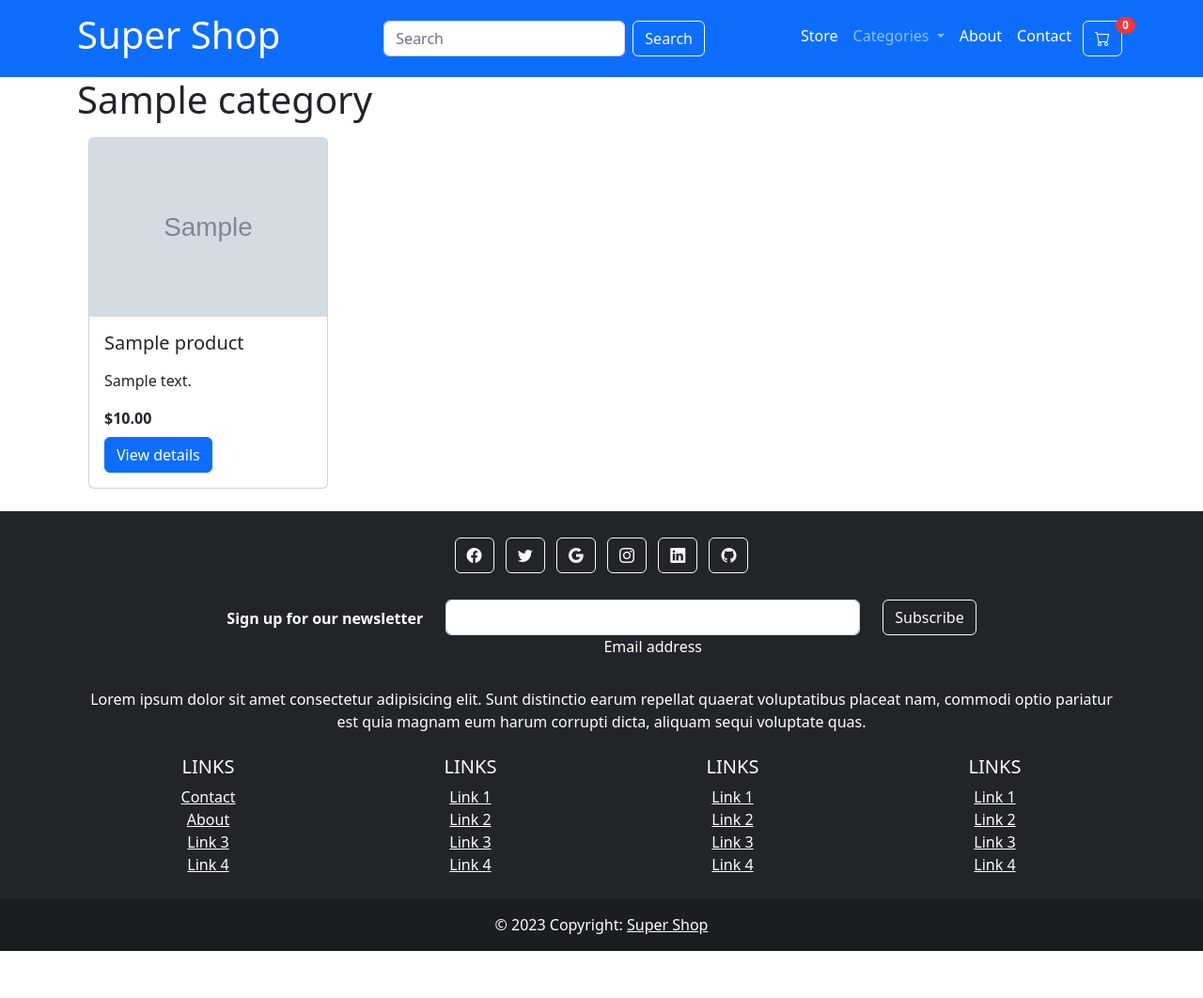
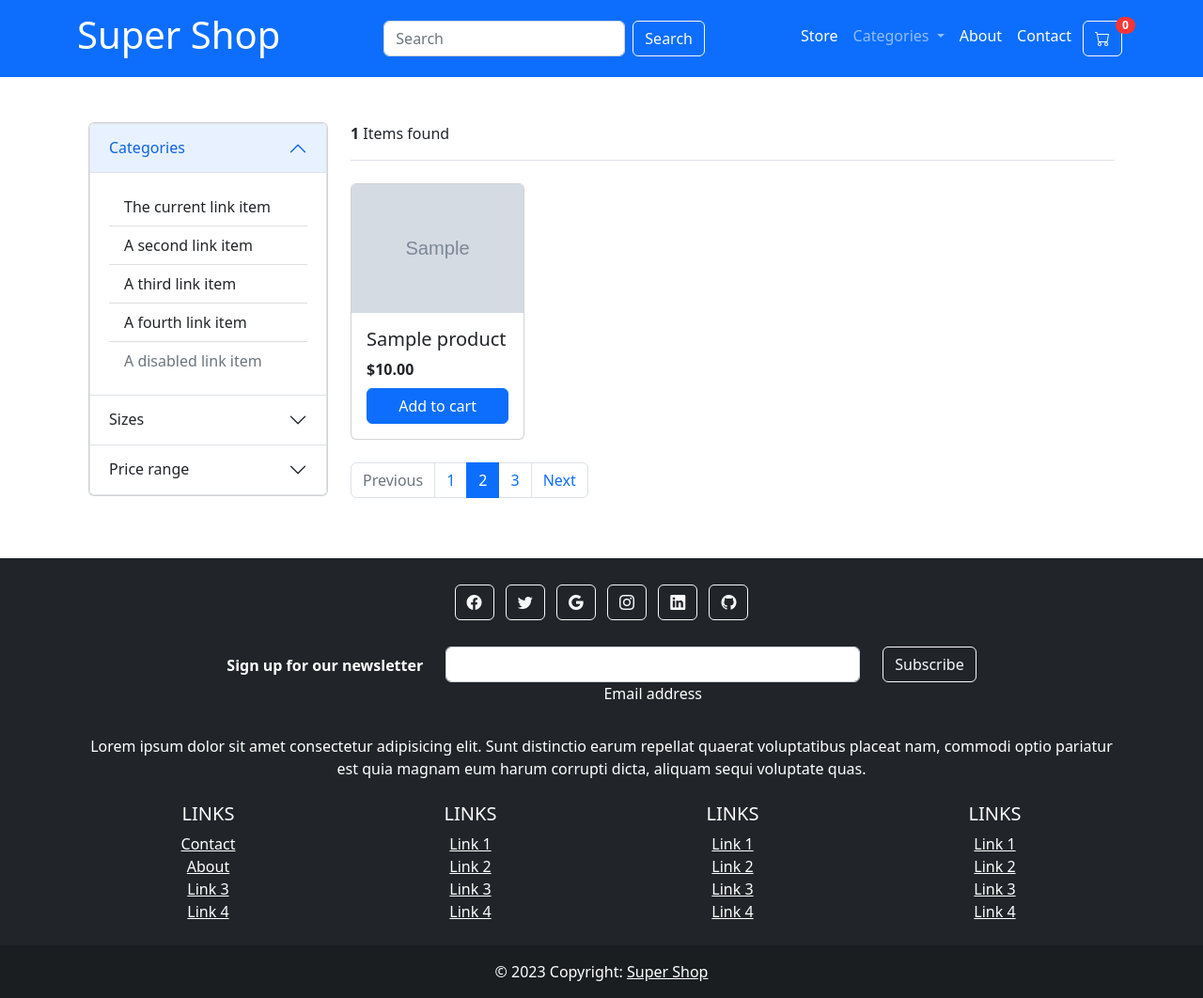
Before and after one commit to SerhiiKarnaukh/vue-test-manager, a Django app: a page that uses backend/shop/shop/apps/core/templates/core/includes/navbar.html in a window 1280 px wide. Shown: the whole page at 94% size. Before the commit the page ends 1012 px from the top, so only its background shows below. Run offline with Django 4.2, Linux system fonts and the light colour scheme; tables that the repository leaves empty hold one stand-in row (values such as "Sample post"); grey boxes marked "Sample" are stand-in pictures; some libraries are stand-ins or nearby versions.

Commit message:
Changed Store Page

```diff
--- a/backend/shop/shop/apps/core/templates/core/includes/navbar.html
+++ b/backend/shop/shop/apps/core/templates/core/includes/navbar.html
@@ -23,7 +23,7 @@
             </form>
             <ul class="navbar-nav ms-auto mb-2 mb-lg-0">
                 <li class="nav-item">
-                    <a class="nav-link active" aria-current="page" href="#">Store</a>
+                    <a class="nav-link active" aria-current="page" href="{% url 'store' %}">Store</a>
                 </li>
                 <li class="nav-item dropdown">
                     <a class="nav-link dropdown-toggle"
--- a/backend/shop/shop/apps/core/urls.py
+++ b/backend/shop/shop/apps/core/urls.py
@@ -4,6 +4,7 @@ from core.views import contact, about
 from product.views import ProductDetail, CategoryDetail
 
 urlpatterns = [
+    path('', CategoryDetail.as_view(), name='store'),
     path('contact/', contact, name='contact'),
     path('about/', about, name='about'),
     path('<slug:slug>/', CategoryDetail.as_view(), name='category_detail'),
--- a/backend/shop/shop/apps/product/templates/product/category_detail.html
+++ /dev/null
@@ -1,29 +0,0 @@
-{% extends "core/base.html" %}
-{% block title %}
-    {{ category.name }} |
-{% endblock title %}
-{% block content %}
-    <h1 class="mb-3">{{ category }}</h1>
-    <div class="container">
-        <div class="row">
-            {% for product in products %}
-                <div class="col-md-4 col-lg-3">
-                    <div class="card mb-4">
-                        <img src="{{ product.image.url }}"
-                             height=""
-                             width=""
-                             class="card-img-top"
-                             alt="{{ product.name }}"/>
-                        <div class="card-body">
-                            <h5 class="card-title">{{ product.name }}</h5>
-                            <p class="card-text">{{ product.description | linebreaks | truncatewords:25 }}</p>
-                            <div class="fw-bold mb-2">${{ product.price }}</div>
-                            <a href="{{ product.get_absolute_url }}" class="btn btn-primary">View details</a
-                                >
-                            </div>
-                        </div>
-                    </div>
-                {% endfor %}
-            </div>
-        </div>
-    {% endblock content %}
--- /dev/null
+++ b/backend/shop/shop/apps/product/templates/product/store.html
@@ -0,0 +1,219 @@
+{% extends "core/base.html" %}
+{% block title %}
+    {{ store_title }} |
+{% endblock title %}
+{% block content %}
+    <section class="py-5">
+        <div class="container">
+            <div class="row">
+                <aside class="col-md-3">
+                    <div class="card">
+                        <div class="accordion" id="accordionExample">
+                            <div class="accordion-item">
+                                <h2 class="accordion-header" id="headingOne">
+                                    <button class="accordion-button"
+                                            type="button"
+                                            data-bs-toggle="collapse"
+                                            data-bs-target="#collapseOne"
+                                            aria-expanded="true"
+                                            aria-controls="collapseOne">
+                                        Categories
+                                    </button>
+                                </h2>
+                                <div id="collapseOne"
+                                     class="accordion-collapse collapse show"
+                                     aria-labelledby="headingOne"
+                                     data-bs-parent="#accordionExample">
+                                    <div class="accordion-body">
+                                        <div class="list-group list-group-flush">
+                                            <a href="#"
+                                               class="list-group-item list-group-item-action"
+                                               aria-current="true">The current link item</a>
+                                            <a href="#" class="list-group-item list-group-item-action">A second link item</a>
+                                            <a href="#" class="list-group-item list-group-item-action">A third link item</a>
+                                            <a href="#" class="list-group-item list-group-item-action">A fourth link item</a>
+                                            <a class="list-group-item list-group-item-action disabled">A disabled link item</a>
+                                        </div>
+                                    </div>
+                                </div>
+                            </div>
+                            <div class="accordion-item">
+                                <h2 class="accordion-header" id="headingTwo">
+                                    <button class="accordion-button collapsed"
+                                            type="button"
+                                            data-bs-toggle="collapse"
+                                            data-bs-target="#collapseTwo"
+                                            aria-expanded="false"
+                                            aria-controls="collapseTwo">
+                                        Sizes
+                                    </button>
+                                </h2>
+                                <div id="collapseTwo"
+                                     class="accordion-collapse collapse"
+                                     aria-labelledby="headingTwo"
+                                     data-bs-parent="#accordionExample">
+                                    <div class="accordion-body">
+                                        <ul class="list-group list-group-flush">
+                                            <li class="list-group-item">
+                                                <input class="form-check-input me-1"
+                                                       type="checkbox"
+                                                       value=""
+                                                       id="firstCheckboxStretched"/>
+                                                <label class="form-check-label stretched-link" for="firstCheckboxStretched">XS</label>
+                                            </li>
+                                            <li class="list-group-item">
+                                                <input class="form-check-input me-1"
+                                                       type="checkbox"
+                                                       value=""
+                                                       id="secondCheckboxStretched"/>
+                                                <label class="form-check-label stretched-link" for="secondCheckboxStretched">SM</label>
+                                            </li>
+                                            <li class="list-group-item">
+                                                <input class="form-check-input me-1"
+                                                       type="checkbox"
+                                                       value=""
+                                                       id="thirdCheckboxStretched"/>
+                                                <label class="form-check-label stretched-link" for="thirdCheckboxStretched">LG</label>
+                                            </li>
+                                            <li class="list-group-item">
+                                                <input class="form-check-input me-1"
+                                                       type="checkbox"
+                                                       value=""
+                                                       id="thirdCheckboxStretched"/>
+                                                <label class="form-check-label stretched-link" for="thirdCheckboxStretched">XXL</label>
+                                            </li>
+                                        </ul>
+                                    </div>
+                                </div>
+                            </div>
+                            <div class="accordion-item">
+                                <h2 class="accordion-header" id="headingThree">
+                                    <button class="accordion-button collapsed"
+                                            type="button"
+                                            data-bs-toggle="collapse"
+                                            data-bs-target="#collapseThree"
+                                            aria-expanded="false"
+                                            aria-controls="collapseThree">
+                                        Price range
+                                    </button>
+                                </h2>
+                                <div id="collapseThree"
+                                     class="accordion-collapse collapse"
+                                     aria-labelledby="headingThree"
+                                     data-bs-parent="#accordionExample">
+                                    <div class="accordion-body">
+                                        <div class="row">
+                                            <div class="col-md-6">
+                                                <label class="form-label">Min</label>
+                                                <select class="mr-2 form-control">
+                                                    <option value="0">
+                                                        $0
+                                                    </option>
+                                                    <option value="50">
+                                                        $50
+                                                    </option>
+                                                    <option value="100">
+                                                        $100
+                                                    </option>
+                                                    <option value="150">
+                                                        $150
+                                                    </option>
+                                                    <option value="200">
+                                                        $200
+                                                    </option>
+                                                    <option value="500">
+                                                        $500
+                                                    </option>
+                                                    <option value="1000">
+                                                        $1000
+                                                    </option>
+                                                </select>
+                                            </div>
+                                            <div class="text-end col-md-6">
+                                                <label class="form-label">Max</label>
+                                                <select class="mr-2 form-control">
+                                                    <option value="50">
+                                                        $50
+                                                    </option>
+                                                    <option value="100">
+                                                        $100
+                                                    </option>
+                                                    <option value="150">
+                                                        $150
+                                                    </option>
+                                                    <option value="200">
+                                                        $200
+                                                    </option>
+                                                    <option value="500">
+                                                        $500
+                                                    </option>
+                                                    <option value="1000">
+                                                        $1000
+                                                    </option>
+                                                    <option value="2000">
+                                                        $2000+
+                                                    </option>
+                                                </select>
+                                            </div>
+                                        </div>
+                                        <div class="d-grid gap-2 mt-4">
+                                            <button class="btn btn-primary" type="button">Apply</button>
+                                        </div>
+                                    </div>
+                                </div>
+                            </div>
+                        </div>
+                    </div>
+                </aside>
+                <main class="col-md-9">
+                    <header class="border-bottom mb-4 pb-3">
+                        <div class="form-inline">
+                            <span class="mr-md-auto"><b>{{ product_count }}</b> Items found</span>
+                        </div>
+                    </header>
+                    <div class="row">
+                        {% for product in products %}
+                            <div class="col-md-4 col-lg-3 d-flex align-items-stretch">
+                                <div class="card mb-4">
+                                    <img src="{{ product.image.url }}"
+                                         height=""
+                                         width=""
+                                         class="card-img-top"
+                                         alt="{{ product.name }}"/>
+                                    <div class="card-body">
+                                        <h5 class="card-title">{{ product.name }}</h5>
+                                        <div class="fw-bold mb-2">${{ product.price }}</div>
+                                        <div class="d-grid gap-2 mb-auto">
+                                            <a href="#" class="btn btn-primary" type="button">Add to cart</a
+                                                >
+                                            </div>
+                                        </div>
+                                    </div>
+                                </div>
+                            {% endfor %}
+                        </div>
+                        <nav aria-label="...">
+                            <ul class="pagination">
+                                <li class="page-item disabled">
+                                    <a class="page-link">Previous</a>
+                                </li>
+                                <li class="page-item">
+                                    <a class="page-link" href="#">1</a>
+                                </li>
+                                <li class="page-item active" aria-current="page">
+                                    <a class="page-link" href="#">2</a>
+                                </li>
+                                <li class="page-item">
+                                    <a class="page-link" href="#">3</a>
+                                </li>
+                                <li class="page-item">
+                                    <a class="page-link" href="#">Next</a>
+                                </li>
+                            </ul>
+                        </nav>
+                    </main>
+                </div>
+            </div>
+            <!-- container .//  -->
+        </section>
+    {% endblock content %}
--- a/backend/shop/shop/apps/product/views.py
+++ b/backend/shop/shop/apps/product/views.py
@@ -1,7 +1,7 @@
 from rest_framework.views import APIView
 from rest_framework.response import Response
 # from django.shortcuts import render, get_object_or_404
-from django.views.generic import DetailView
+from django.views.generic import ListView, DetailView
 
 from .models import Product, Category
 from .serializers import ProductSerializer
@@ -18,18 +18,39 @@ class ProductDetail(DetailView):
         return context
 
 
-class CategoryDetail(DetailView):
-    model = Category
-    template_name = 'product/category_detail.html'
+class CategoryDetail(ListView):
+    model = Product
+    template_name = 'product/store.html'
     context_object_name = 'products'
     allow_empty = False
 
+    def create_store_data(self, **kwargs):
+        context = kwargs
+        if 'slug' in self.kwargs:
+            context['store_title'] = Category.objects.get(
+                slug=self.kwargs['slug'])
+            context['product_count'] = Product.objects.filter(
+                category__slug=self.kwargs['slug'], is_available=True).count()
+            return context
+        else:
+            context['store_title'] = 'All products'
+            context['product_count'] = Product.objects.all().filter(
+                is_available=True).count()
+            return context
+
     def get_context_data(self, *, object_list=None, **kwargs):
         context = super().get_context_data(**kwargs)
-        context['products'] = Product.objects.filter(
-            category__slug=self.kwargs['slug']).select_related('category')
-        context['category'] = Category.objects.get(slug=self.kwargs['slug'])
-        return context
+        c_def = self.create_store_data()
+        return dict(list(context.items()) + list(c_def.items()))
+
+    def get_queryset(self, **kwargs):
+        if 'slug' in self.kwargs:
+            return Product.objects.filter(
+                category__slug=self.kwargs['slug'],
+                is_available=True).select_related('category')
+        else:
+            return Product.objects.all().filter(
+                is_available=True).select_related('category')
 
 
 # for Django Rest Framework
```
